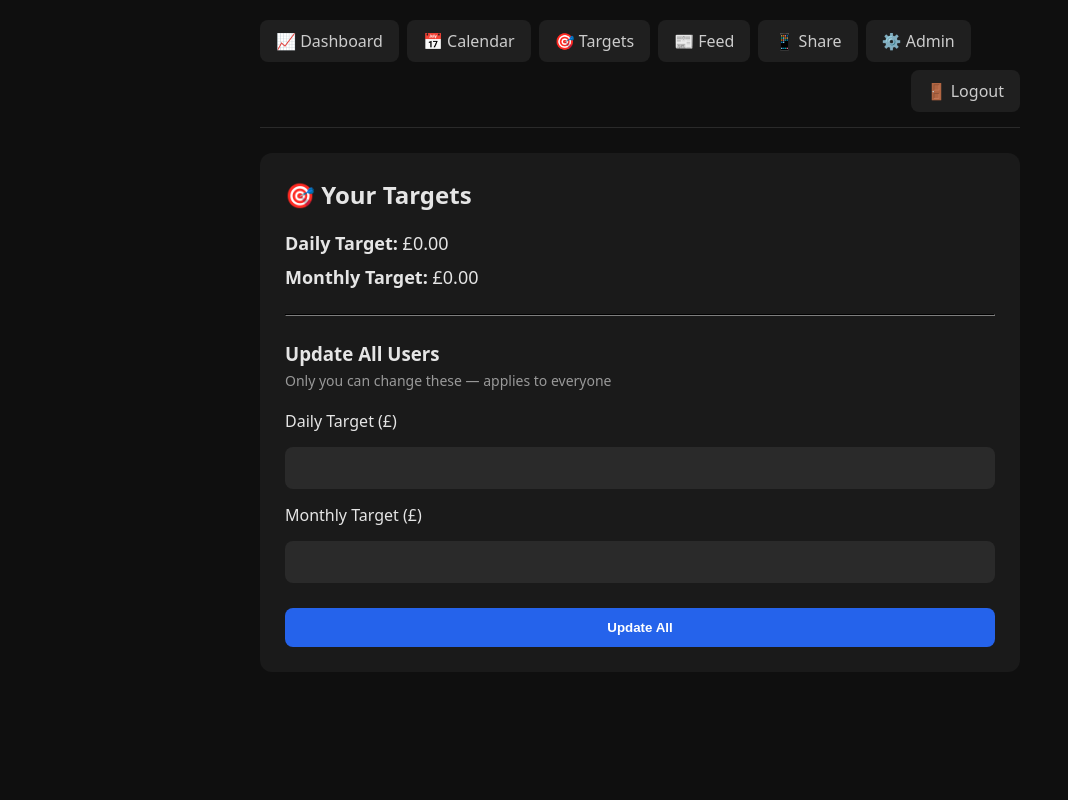
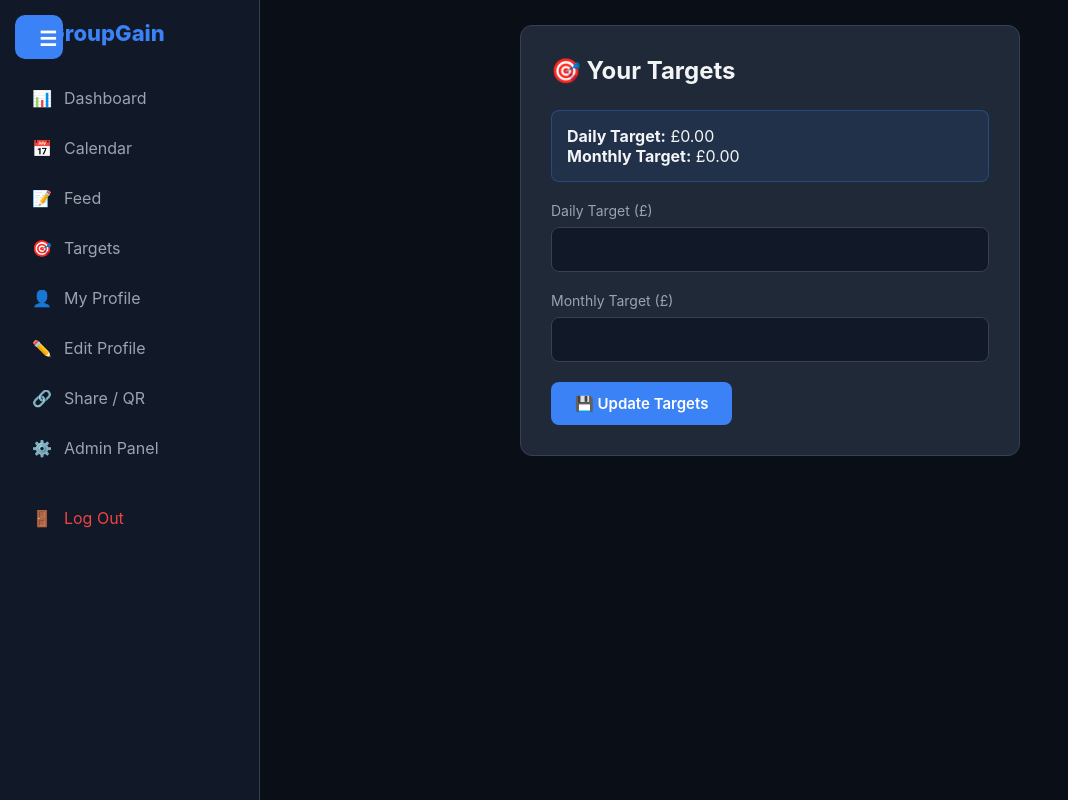
Before and after one commit to leemossford-jpg/groupgain, a Flask app: template templates/targets.html in a window 1280 px wide. Shown: the whole page, without its empty margins (0-1068 px from the left). Run offline with Flask 3, Linux system fonts and the light colour scheme; the template is opened without the code that fills it, so the values that code supplies are empty; a user stored in the database is signed in.

Commit message:
Update targets.html

```diff
--- a/templates/targets.html
+++ b/templates/targets.html
@@ -1,55 +1,37 @@
-<!DOCTYPE html>
-<html>
-<head>
-<title>Targets — GroupGain</title>
-<meta name="viewport" content="width=device-width, initial-scale=1">
+{% extends "base.html" %}
+{% block content %}
 <style>
-*{box-sizing:border-box;margin:0;padding:0}
-body{font-family:system-ui,sans-serif;background:#0f0f0f;color:#e5e5e5;padding:20px;max-width:800px;margin:0 auto}
-nav{display:flex;flex-wrap:wrap;gap:8px;margin-bottom:25px;padding-bottom:15px;border-bottom:1px solid #2a2a2a}
-nav a{padding:10px 16px;border-radius:8px;text-decoration:none;color:#ccc;background:#1f1f1f}
-.card{background:#1a1a1a;padding:25px;border-radius:12px}
-h2{margin-bottom:20px}
-p{font-size:18px;margin:10px 0}
-form{display:flex;flex-direction:column;gap:15px;margin-top:20px}
-input{padding:12px;border:none;border-radius:8px;background:#2a2a2a;color:#fff;font-size:16px}
-button{padding:12px 20px;border:none;border-radius:8px;background:#2563eb;color:#fff;font-weight:600;cursor:pointer;margin-top:10px}
-.flash{padding:12px 16px;border-radius:8px;margin-bottom:15px}
-.success{background:#1f3d2f;color:#b3ffc7}
-.note{color:#999;font-size:14px;margin-top:5px}
+  .card { background: #1f2937; border-radius: 12px; padding: 30px; max-width: 500px; margin: 0 auto; border: 1px solid #374151; }
+  h2 { margin-bottom: 25px; }
+  .form-group { margin-bottom: 20px; }
+  label { display: block; margin-bottom: 8px; color: #9ca3af; font-size: 14px; }
+  input { width: 100%; padding: 12px; border-radius: 8px; border: 1px solid #374151; background: #111827; color: white; font-size: 15px; }
+  button { background: #3b82f6; color: white; border: none; padding: 12px 24px; border-radius: 8px; font-size: 15px; font-weight: 600; cursor: pointer; }
+  button:hover { background: #2563eb; }
+  .info-box { background: rgba(59,130,246,0.1); border: 1px solid rgba(59,130,246,0.3); padding: 15px; border-radius: 8px; margin-bottom: 20px; }
 </style>
-</head>
-<body>
-<nav>
-<a href="{{url_for('dashboard')}}">📈 Dashboard</a>
-<a href="{{url_for('calendar_view')}}">📅 Calendar</a>
-<a href="{{url_for('targets')}}">🎯 Targets</a>
-<a href="{{url_for('feed')}}">📰 Feed</a>
-<a href="{{url_for('share')}}">📱 Share</a>
-{% if current_user.is_admin %}<a href="{{url_for('admin_panel')}}">⚙️ Admin</a>{% endif %}
-<a href="{{url_for('logout')}}" style="margin-left:auto">🚪 Logout</a>
-</nav>
-
-{% with messages = get_flashed_messages(with_categories=true) %}
-{% if messages %}{%for c,msg in messages%}<div class="flash {{c}}">{{msg}}</div>{%endfor%}{%endif%}{%endwith%}
 
 <div class="card">
   <h2>🎯 Your Targets</h2>
-<p><strong>Daily Target:</strong> £{{"%.2f"|format(daily_target)}}</p>
-<p><strong>Monthly Target:</strong> £{{"%.2f"|format(monthly_target)}}</p>
+  <div class="info-box">
+    <p><strong>Daily Target:</strong> £{{ "%.2f"|format(tgt.daily_target) }}</p>
+    <p><strong>Monthly Target:</strong> £{{ "%.2f"|format(tgt.monthly_target) }}</p>
+  </div>
 
   {% if current_user.is_admin %}
-<hr style="border-color:#2a2a2a;margin:25px 0">
-<h3>Update All Users</h3>
-<p class="note">Only you can change these — applies to everyone</p>
-<form method="post">
+  <form method="POST">
+    <div class="form-group">
       <label>Daily Target (£)</label>
-<input type="number" step="0.01" name="daily_target" value="{{daily_target}}" required>
+      <input type="number" step="0.01" name="daily_target" value="{{ tgt.daily_target }}" required>
+    </div>
+    <div class="form-group">
       <label>Monthly Target (£)</label>
-<input type="number" step="0.01" name="monthly_target" value="{{monthly_target}}" required>
-<button>Update All</button>
+      <input type="number" step="0.01" name="monthly_target" value="{{ tgt.monthly_target }}" required>
+    </div>
+    <button type="submit">💾 Update Targets</button>
   </form>
+  {% else %}
+  <p style="color:#9ca3af">Only the admin can change targets.</p>
   {% endif %}
 </div>
-</body>
-</html>
+{% endblock %}
```
Lines whose indentation alone changed are shown as unchanged.
